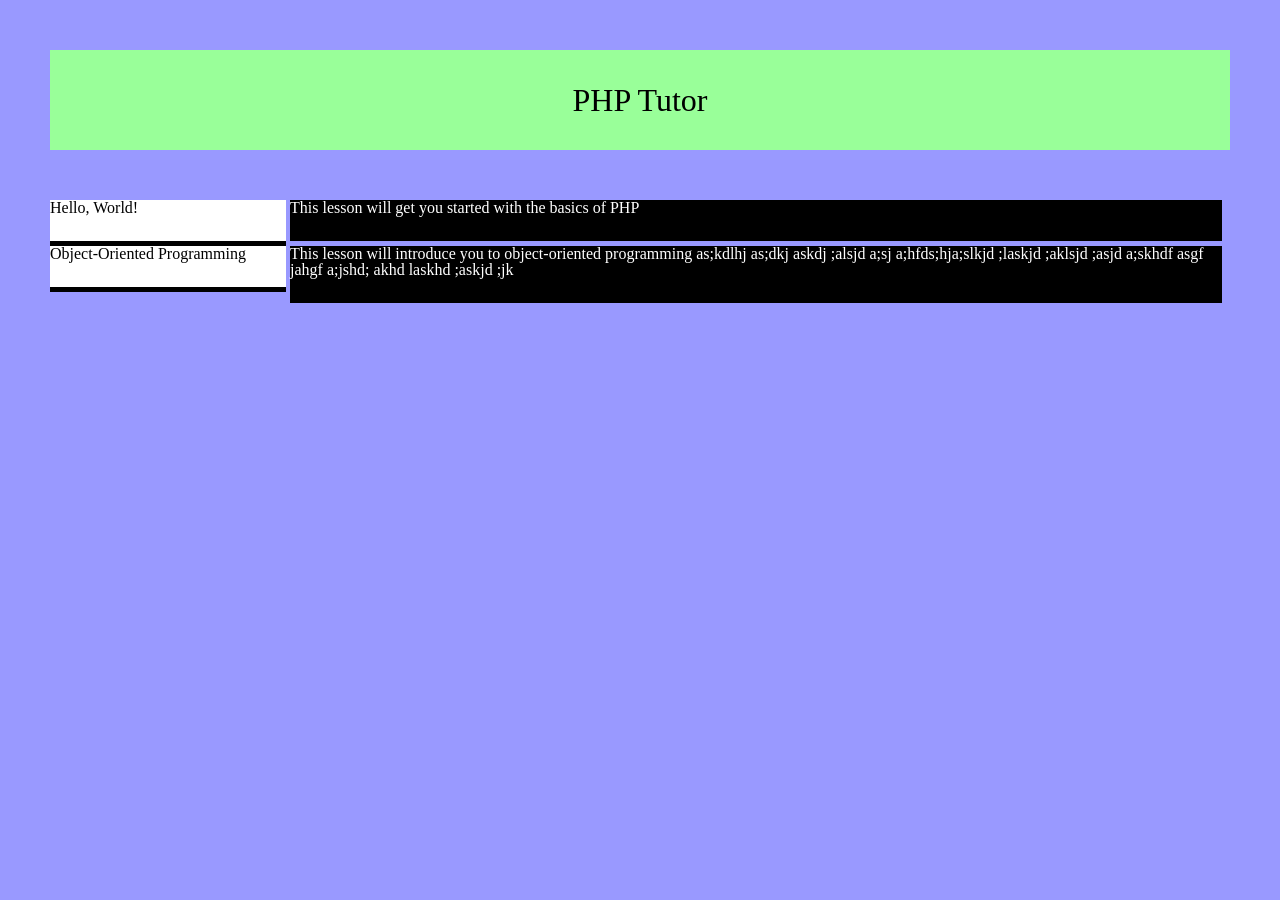
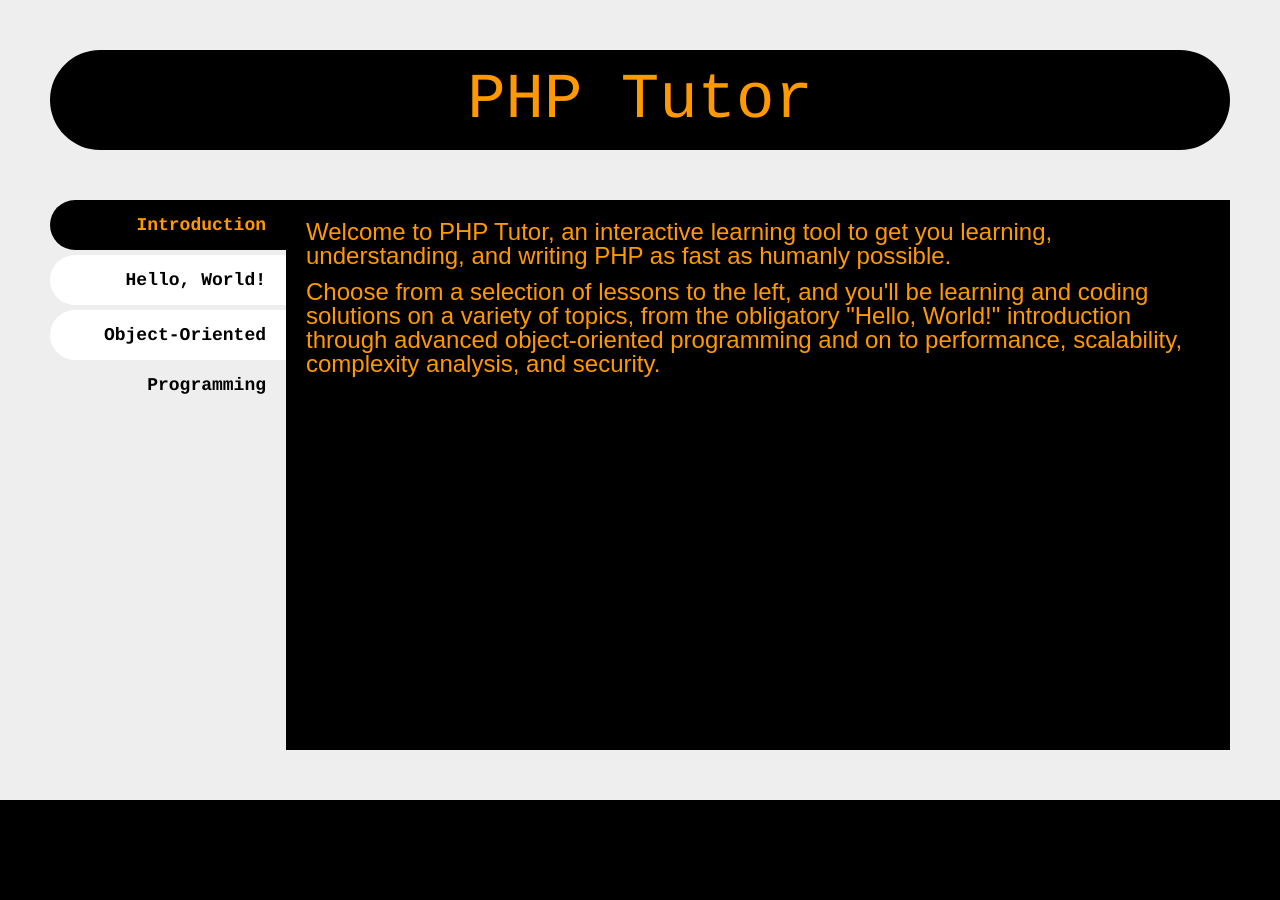
Before and after one commit to davidjmerriman/php-tutor, a CodeIgniter app: page / in a window 1280 px wide. After the commit the page ends 800 px from the top, so only its background shows below. Run offline with CodeIgniter, Linux system fonts and the light colour scheme.

Commit message:
Add proper styling and markup to lesson selection screen

```diff
--- a/application/views/lessons.php
+++ b/application/views/lessons.php
@@ -3,24 +3,50 @@
 	<head>
 		<meta charset="utf-8" />
 		<link rel="stylesheet" type="text/css" href="css/php-tutor.css">
+		<script src="lib/jquery/jquery.min.js"></script>
 	</head>
-	<body class="lessons">
+	<body>
 		<article class="lessons">
 			<header>
 				<h1>PHP Tutor</h1>
 			</header>
-			<nav>
-				<ul>
-					<?php foreach($lessons as $lesson) { ?>
-						<li>
-							<a href="index.php/view/<?=$lesson['name']?>">
-								<span class="term"><?=$lesson['title']?></span>
-								<p class="definition"><?=$lesson['desc']?></p>
-							</a>
-						</li>
-					<?php } ?>
-				</ul>
-			</nav>
+			<main>
+				<nav>
+					<ul>
+						<li class="selected" id="default">Introduction</li>
+						<? foreach($lessons as $lesson) { ?>
+							<li id="<?=$lesson['name']?>">
+								<a href="index.php/view/<?=$lesson['name']?>"><?=$lesson['title']?></a>
+							</li>
+						<? } ?>
+					</ul>
+				</nav>
+				<section class="description">
+					<section class="desc default">
+						<p>Welcome to PHP Tutor, an interactive learning tool to get you learning,
+						understanding, and <em>writing</em> PHP as fast as humanly possible.</p>
+						<p>Choose from a selection of lessons to the left, and you'll be learning
+						and coding solutions on a variety of topics, from the obligatory "Hello,
+						World!" introduction through advanced object-oriented programming and on to
+						performance, scalability, complexity analysis, and security.</p>
+						</section>
+					<? foreach($lessons as $lesson) { ?>
+						<a href="index.php/view/<?=$lesson['name']?>">
+							<section class="hide desc <?=$lesson['name']?>"><?=$lesson['desc']?></section>
+						</a>
+					<? } ?>
+				</section>
+			</main>
 		</article>
+		<script>
+			$(document).ready( function() {
+				$('nav li').mouseenter( function(e) {
+					$('nav li').removeClass('selected');
+					$(this).addClass('selected');
+					$('.desc').fadeOut(100);
+					$('.desc.' + $(this).attr('id')).delay(100).fadeIn(100);
+				});
+			});
+		</script>
 	</body>
 </html>
--- a/css/php-tutor.css
+++ b/css/php-tutor.css
@@ -1,48 +1,112 @@
 /* Eric Meyer's Reset CSS v2.0 - http://cssreset.com */
 html,body,div,span,applet,object,iframe,h1,h2,h3,h4,h5,h6,p,blockquote,pre,a,abbr,acronym,address,big,cite,code,del,dfn,em,img,ins,kbd,q,s,samp,small,strike,strong,sub,sup,tt,var,b,u,i,center,dl,dt,dd,ol,ul,li,fieldset,form,label,legend,table,caption,tbody,tfoot,thead,tr,th,td,article,aside,canvas,details,embed,figure,figcaption,footer,header,hgroup,menu,nav,output,ruby,section,summary,time,mark,audio,video{border:0;font-size:100%;font:inherit;vertical-align:baseline;margin:0;padding:0}article,aside,details,figcaption,figure,footer,header,hgroup,menu,nav,section{display:block}body{line-height:1}ol,ul{list-style:none}blockquote,q{quotes:none}blockquote:before,blockquote:after,q:before,q:after{content:none}table{border-collapse:collapse;border-spacing:0}
 
+/* General styles */
+.hide {
+	display: none;
+}
+
+main {
+	display: block;
+}
+
 /* Styles for lesson list */
+html, body {
+	height: 100%;
+}
+
 a {
 	text-decoration: none;
+	color: inherit;
 }
 
-.lessons article {
+.lessons {
+	position: absolute;
+	top: 0px;
+	bottom: 0px;
+	left: 0px;
+	right: 0px;
 	padding: 50px;
-	height: 100%;
-	background-color: #99f;
+	background-color: #eee;
 }
 
 .lessons header {
+	width: 100%;
 	height: 100px;
 	line-height: 100px;
-	background-color: #9f9;
+	background-color: #000;
+	color: #f90;
+	font-family: courier;
+	border-radius: 50px;
 	margin-bottom: 50px;
 }
 
 .lessons header h1 {
-	font-size: 32px;
+	font-size: 64px;
+	text-align: center;
 }
 
-span.term {
+.lessons main {
+	position: absolute;
+	top: 200px;
+	bottom: 50px;
+	left: 50px;
+	right: 50px;
+}
+
+.lessons nav {
+	height: 100%;
+	width: 20%;
 	vertical-align: top;
 	display: inline-block;
-	width: 20%;
-	padding-bottom: 25px;
-	border-bottom: 5px solid #000;
-	background-color: #fff;
-	color: #000;
+	margin-right: -4px;
+	overflow: scroll;
 }
 
-p.definition {
+.lessons nav::-webkit-scrollbar {
+	width: 0;
+	height: 0;
+}
+
+.lessons nav li {
+	height: 50px;
+	line-height: 50px;
+	text-align: right;
+	padding-right: 20px;
+	font-family: courier;
+	font-weight: 900;
+	font-size: 18px;
+	border-top-left-radius: 25px;
+	border-bottom-left-radius: 25px;
+	margin-bottom: 5px;
+	background-color: #fff;
+}
+
+.lessons nav li.selected {
+	background-color: #000;
+	color: #f90;
+}
+
+.lessons .description {
+	height: 100%;
+	width: 80%;
 	vertical-align: top;
 	display: inline-block;
-	width: 79%;
-	padding-bottom: 25px;
 	background-color: #000;
-	color: #fff;
+	color: #f90;
+	font-family: arial;
+	font-size: 24px;
 }
 
-/* Styles for lessons */
+.lessons .description .desc {
+	padding: 20px;
+}
+
+.lessons .description .desc p {
+	margin-bottom: 12px;
+}
+
+/* Styles for lessons
 body {
 	overflow: hidden;
 	position: absolute;
@@ -115,4 +179,4 @@ h1 {
 
 .output {
 	height: 50%;
-}
+}*/
```
